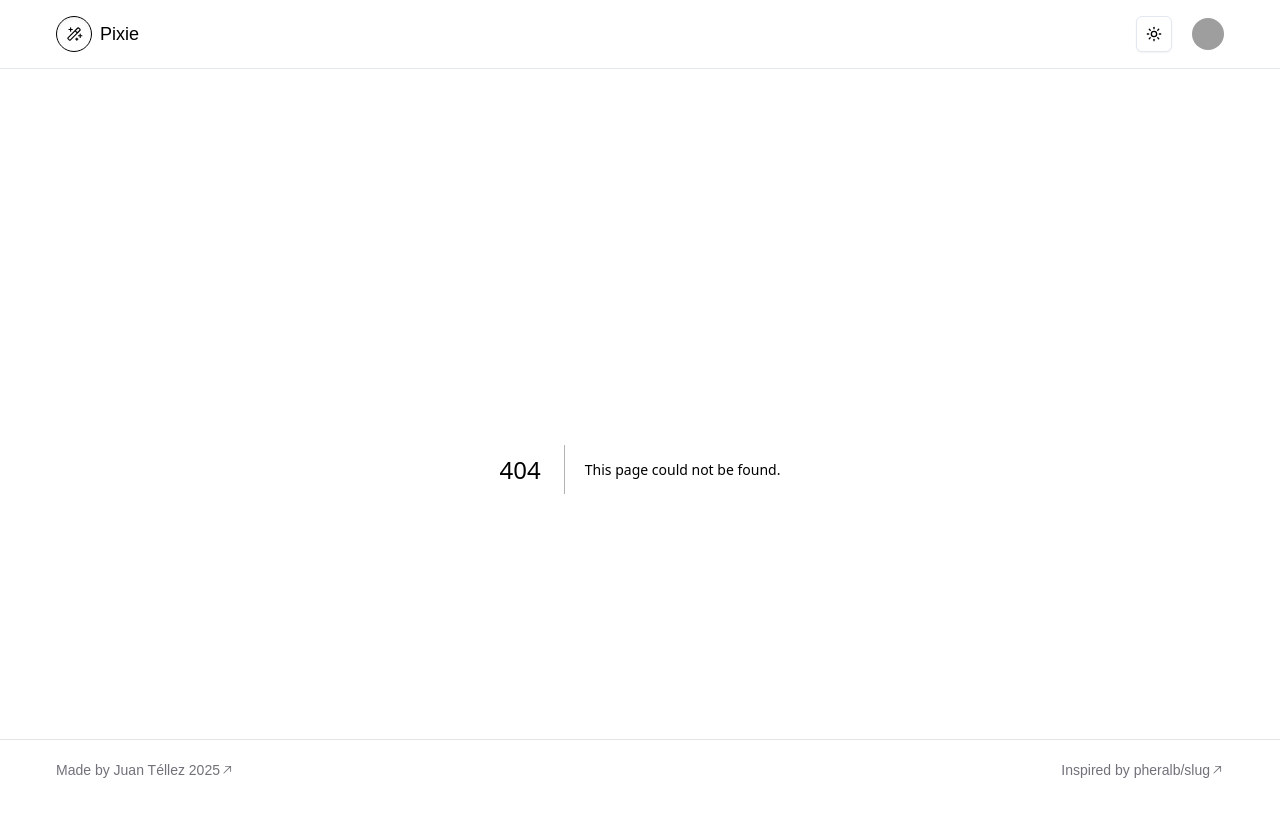
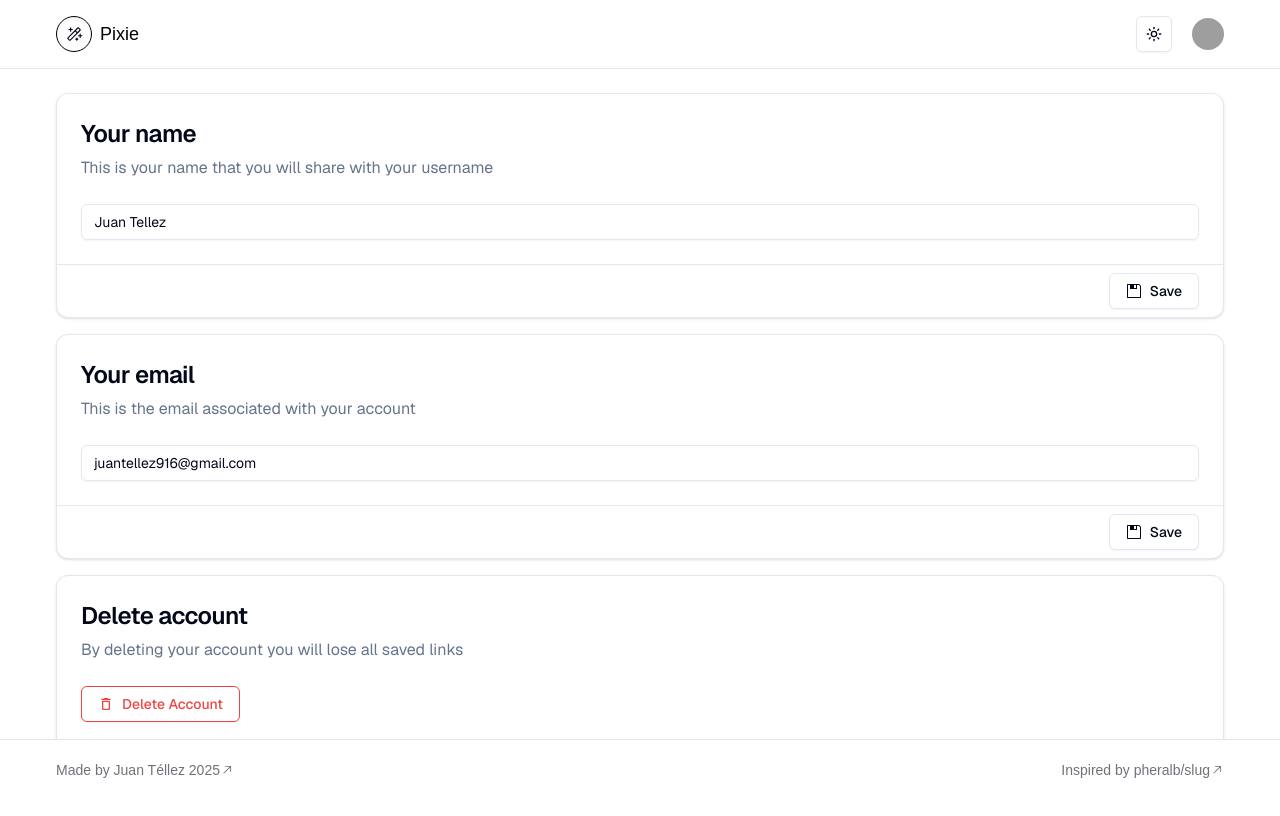
Before and after one commit to jntellez/pixie, a Next.js app: page /settings in a window 1280 px wide. Before the commit this address had no page. Shown: the top 816 px of the page. Built offline with nearby package versions, Linux system fonts and the light colour scheme; grey boxes are pictures that could not be loaded.

Commit message:
add SettingsPage Component Design

```diff
--- /dev/null
+++ b/src/app/settings/layout.tsx
@@ -0,0 +1,9 @@
+import React from "react";
+
+export default function DashboardLayout(props: { children: React.ReactNode }) {
+    return (
+        <main className="flex flex-col items-center h-[calc(100vh-4.4rem)] gap-6 pt-6 font-[family-name:var(--font-geist-sans)]">
+            {props.children}
+        </main>
+    )
+}
--- /dev/null
+++ b/src/app/settings/page.tsx
@@ -0,0 +1,25 @@
+import OptionCard from "@/components/settings/option-card";
+import DeleteAccountCard from "@/components/settings/delete-account-card";
+import { cn } from "@/lib/utils";
+
+const settings = [
+    {
+        title: "Your name",
+        description: "This is your name that you will share with your username",
+        value: "Juan Tellez"
+    },
+    {
+        title: "Your email",
+        description: "This is the e﻿mail associated with your account",
+        value: "juantellez916@gmail.com",
+    },
+]
+
+export default function SettingsPage() {
+    return (
+        <div className={cn("grid container grid-cols-1 gap-4")}>
+            {settings.map((setting,) => <OptionCard key={setting.title} item={setting} />)}
+            <DeleteAccountCard />
+        </div>
+    );
+}
--- /dev/null
+++ b/src/components/settings/delete-account-card.tsx
@@ -0,0 +1,19 @@
+import { Card, CardContent, CardDescription, CardFooter, CardHeader, CardTitle } from "@/components/ui/card";
+import DeleteAccountDialog from "@/components/settings/delete-acount-dialog";
+
+export default function SettingsPage() {
+    return (
+        <Card>
+            <CardHeader>
+                <CardTitle className="text-2xl">Delete account</CardTitle>
+                <CardDescription className="text-md">By deleting your account you will lose all saved links</CardDescription>
+            </CardHeader>
+            <CardContent className="flex flex-col gap-4">
+                <DeleteAccountDialog />
+            </CardContent>
+            <CardFooter className="flex justify-between align-center py-2 px-6 border-t-[1px] border-slate-200 dark:border-slate-800">
+                <div className="p-4"></div>
+            </CardFooter>
+        </Card>
+    );
+}
--- /dev/null
+++ b/src/components/settings/delete-acount-dialog.tsx
@@ -0,0 +1,51 @@
+import { Button } from "@/components/ui/button";
+import {
+    Dialog,
+    DialogContent,
+    DialogFooter,
+    DialogHeader,
+    DialogTitle,
+    DialogTrigger,
+    DialogClose
+} from "@/components/ui/dialog";
+import { Input } from "@/components/ui/input";
+import { Label } from "@/components/ui/label";
+import { MdOutlineDelete } from "react-icons/md";
+import { DialogDescription } from "@radix-ui/react-dialog";
+
+export default function CreateLink() {
+    return (
+        <Dialog>
+            <DialogTrigger asChild>
+                <Button variant="outline" className="w-fit border-red-500 dark:border-red-800 text-red-500 dark:text-red-800 hover:text-red-600 hover:bg-white dark:hover:bg-slate-950">
+                    <MdOutlineDelete />
+                    Delete Account
+                </Button>
+            </DialogTrigger>
+            <DialogContent className="sm:max-w-[425px]">
+                <DialogHeader>
+                    <DialogTitle>Delete Account</DialogTitle>
+                    <DialogDescription className="text-slate-400">By deleting your account you will lose all saved links</DialogDescription>
+                </DialogHeader>
+                <div className="grid gap-4 space-y-4 py-4">
+                    <div className="flex flex-col gap-2">
+                        <Label htmlFor="email">To continue enter your email:</Label>
+                        <Input
+                            id="email"
+                            placeholder=""
+                        />
+                    </div>
+                </div>
+                <DialogFooter>
+                    <DialogClose asChild>
+                        <Button variant="outline">Cancel</Button>
+                    </DialogClose>
+                    <Button variant="outline" className="w-fit border-red-500 dark:border-red-800 text-red-500 dark:text-red-800 hover:text-red-600 hover:bg-white dark:hover:bg-slate-950">
+                        <MdOutlineDelete />
+                        Delete Account
+                    </Button>
+                </DialogFooter>
+            </DialogContent>
+        </Dialog>
+    );
+}
--- /dev/null
+++ b/src/components/settings/option-card.tsx
@@ -0,0 +1,27 @@
+import { Button } from "@/components/ui/button";
+import { Card, CardContent, CardDescription, CardFooter, CardHeader, CardTitle } from "@/components/ui/card";
+import { Input } from "@/components/ui/input";
+import { VscSave } from "react-icons/vsc";
+
+export default function OptionCard(props: { item: { title: string, description: string, value: string } }) {
+    const { title, description, value } = props.item
+
+    return (
+        <Card>
+            <CardHeader>
+                <CardTitle className="text-2xl">{title}</CardTitle>
+                <CardDescription className="text-md">{description}</CardDescription>
+            </CardHeader>
+            <CardContent>
+                <Input type="text" placeholder="Your name" value={value} />
+            </CardContent>
+            <CardFooter className="flex justify-between align-center py-2 px-6 border-t-[1px] border-slate-200 dark:border-slate-800">
+                <div></div>
+                <Button variant="outline">
+                    <VscSave />
+                    Save
+                </Button>
+            </CardFooter>
+        </Card>
+    );
+}
```
